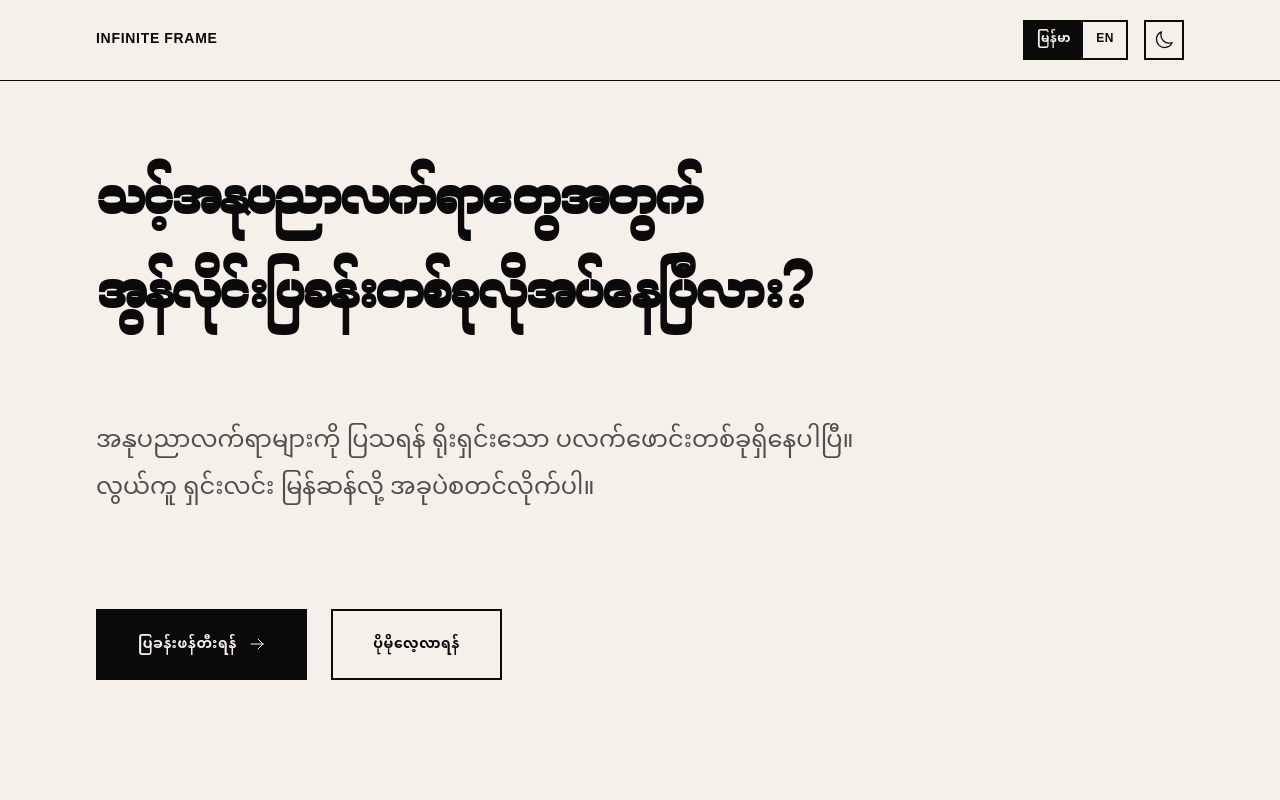
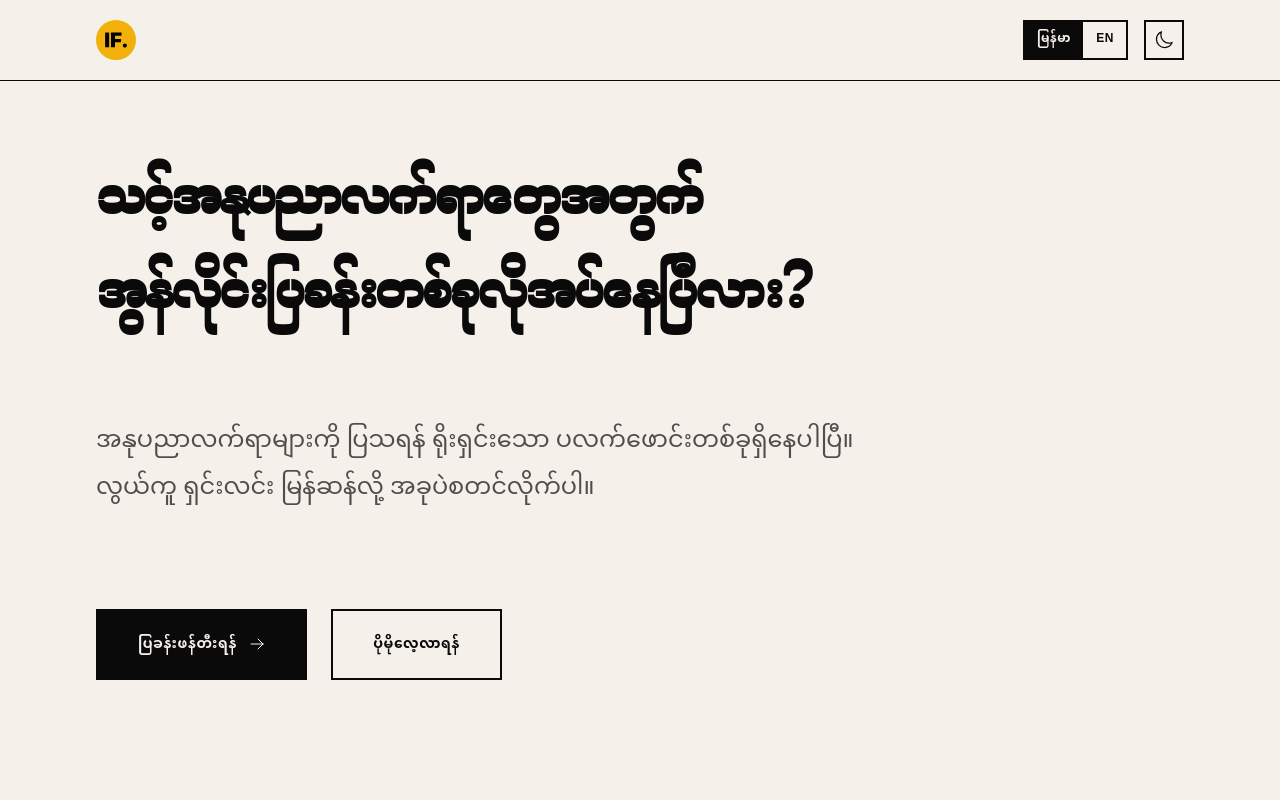
Before and after one commit to myathtookhine/infinite-frame, a React (Vite) app in the folder client/: page / in a window 1280 px wide. Shown: the top 800 px of the page. Built offline with nearby package versions, Linux system fonts and the light colour scheme; no server answers.

Commit message:
fix(logo): client landing page

```diff
--- a/client/src/pages/LandingPage.jsx
+++ b/client/src/pages/LandingPage.jsx
@@ -3,6 +3,7 @@ import { ArrowRightIcon } from '@heroicons/react/24/outline';
 import ThemeToggle from '../components/ThemeToggle';
 import LanguageToggle from '../components/LanguageToggle';
 import { useLanguage } from '../context/LanguageContext';
+import Logo from '../assets/if.svg';
 
 const LandingPage = () => {
   const observerRef = useRef(null);
@@ -52,8 +53,8 @@ const LandingPage = () => {
       {/* Navigation */}
       <nav className="fixed top-0 w-full z-50 bg-theme border-b border-theme">
         <div className="max-w-7xl mx-auto px-8 md:px-16 lg:px-24 h-20 flex items-center justify-between">
-          <div className="text-sm font-semibold uppercase tracking-wider">
-            {t('nav.brand')}
+          <div className="h-10 w-auto">
+            <img src={Logo} alt={t('nav.brand')} className="h-full w-auto object-contain" />
           </div>
           <div className="flex items-center gap-4">
             <LanguageToggle />
```
Also changed, not shown: client/src/assets/if.svg (added).
